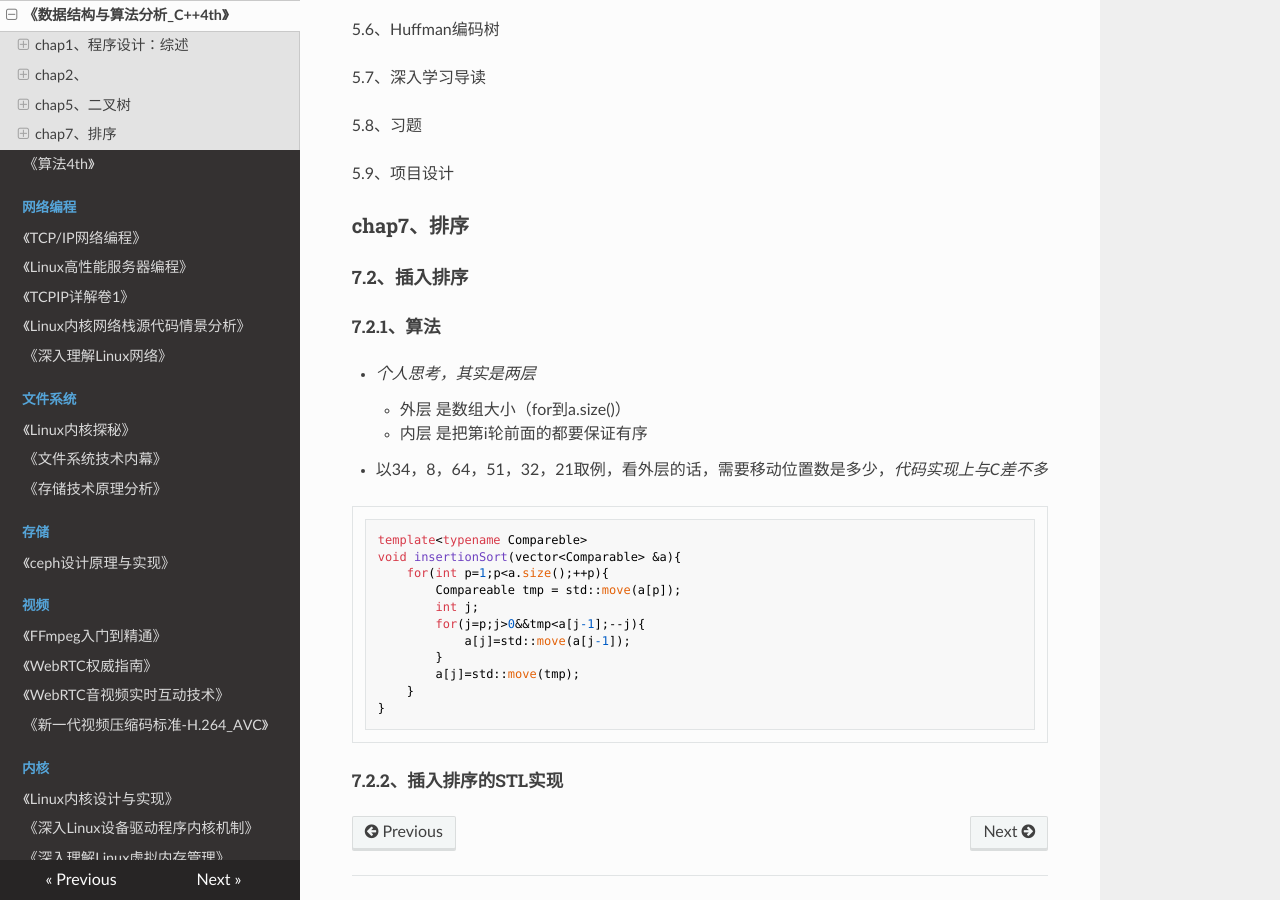
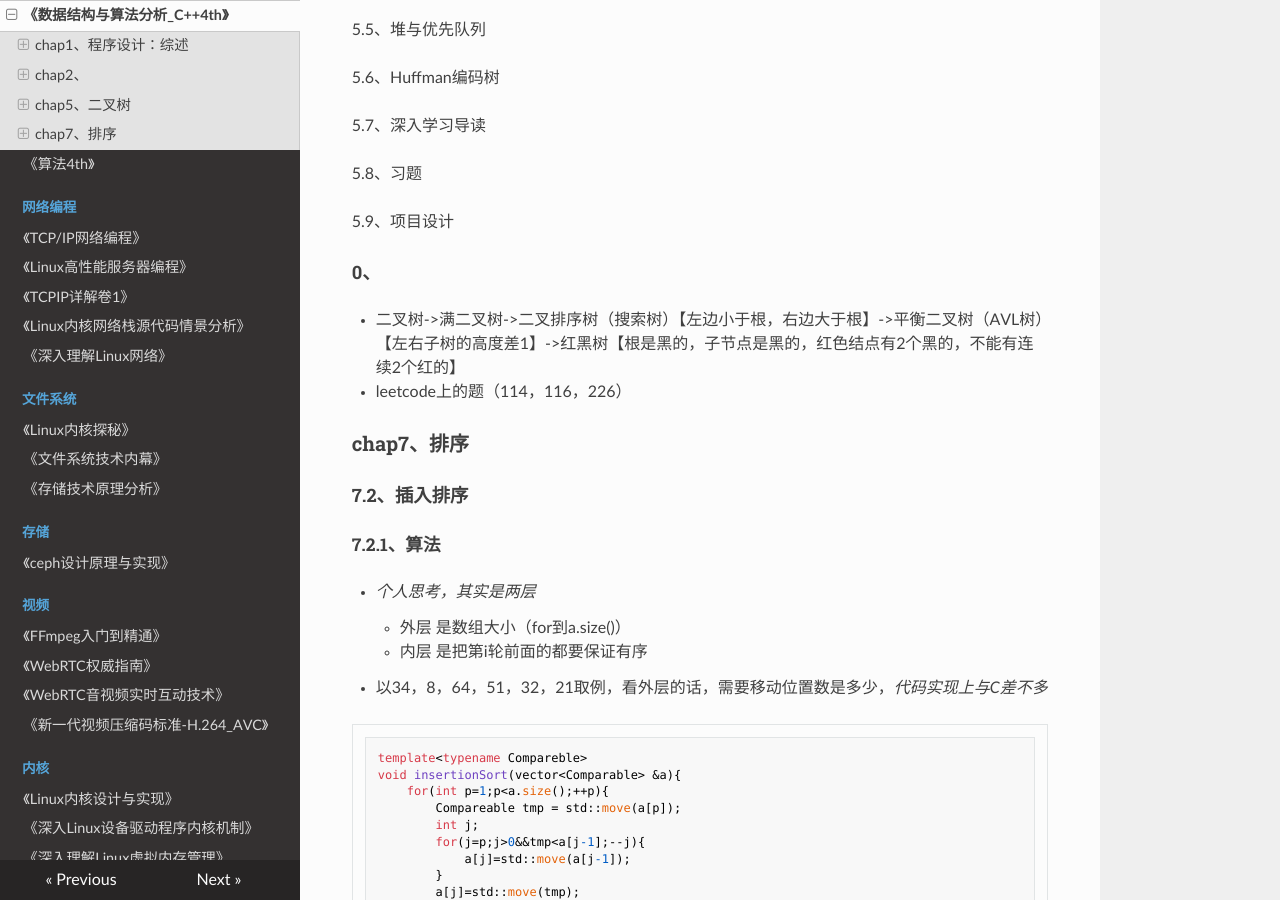
Before and after one commit to wolflion/booknotes, an MkDocs documentation site: the page built from docs/408/数据结构与算法分析_C++4th.md, in a window 1280 px wide and 900 px high, scrolled down 2694 px. Built offline with MkDocs 1.6.1, drawn with Linux system fonts in a browser that asks for light colours; nearby versions of some CDN libraries; some of the changed text lies outside the part shown.

Commit message:
Update 数据结构与算法分析_C++4th.md

```diff
--- a/docs/408/数据结构与算法分析_C++4th.md
+++ b/docs/408/数据结构与算法分析_C++4th.md
@@ -1,4 +1,6 @@
 ## 《数据结构与算法分析》C++语言描述4th
+
++ https://github.com/juejian/Data-Structures-and-Algorithm-Analysis-in-Cpp-4th
 
 + 我自己有一本纸质的，C语言描述2nd，*2者结合着看*
 + Part1、预备知识（1-3）
@@ -110,6 +112,11 @@
 
 5.9、项目设计
 
+#### 0、
+
++ 二叉树->满二叉树->二叉排序树（搜索树）【左边小于根，右边大于根】->平衡二叉树（AVL树）【左右子树的高度差1】->红黑树【根是黑的，子节点是黑的，红色结点有2个黑的，不能有连续2个红的】
++ leetcode上的题（114，116，226）
+
 ### chap7、排序
 
 #### 7.2、插入排序
```
